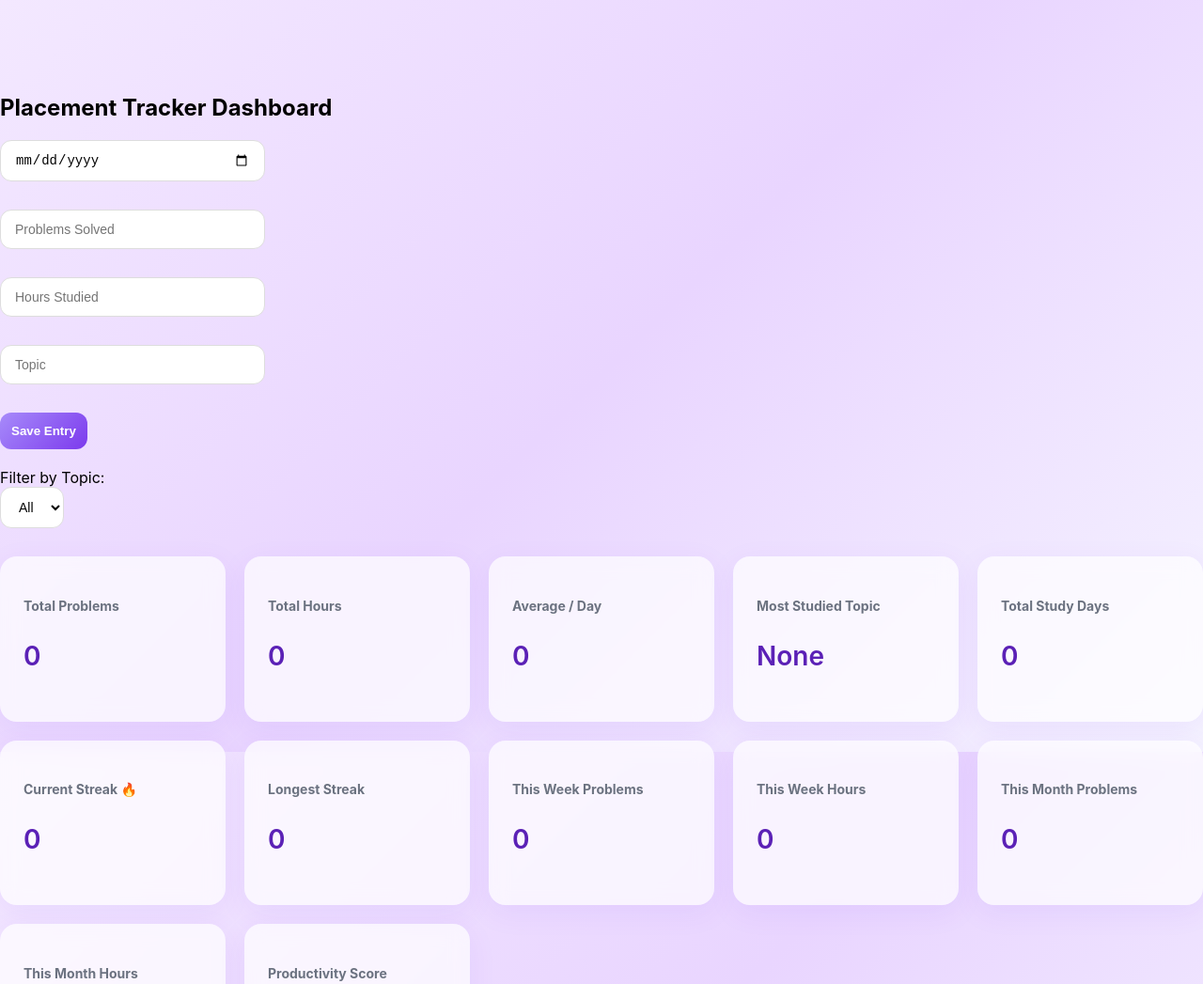
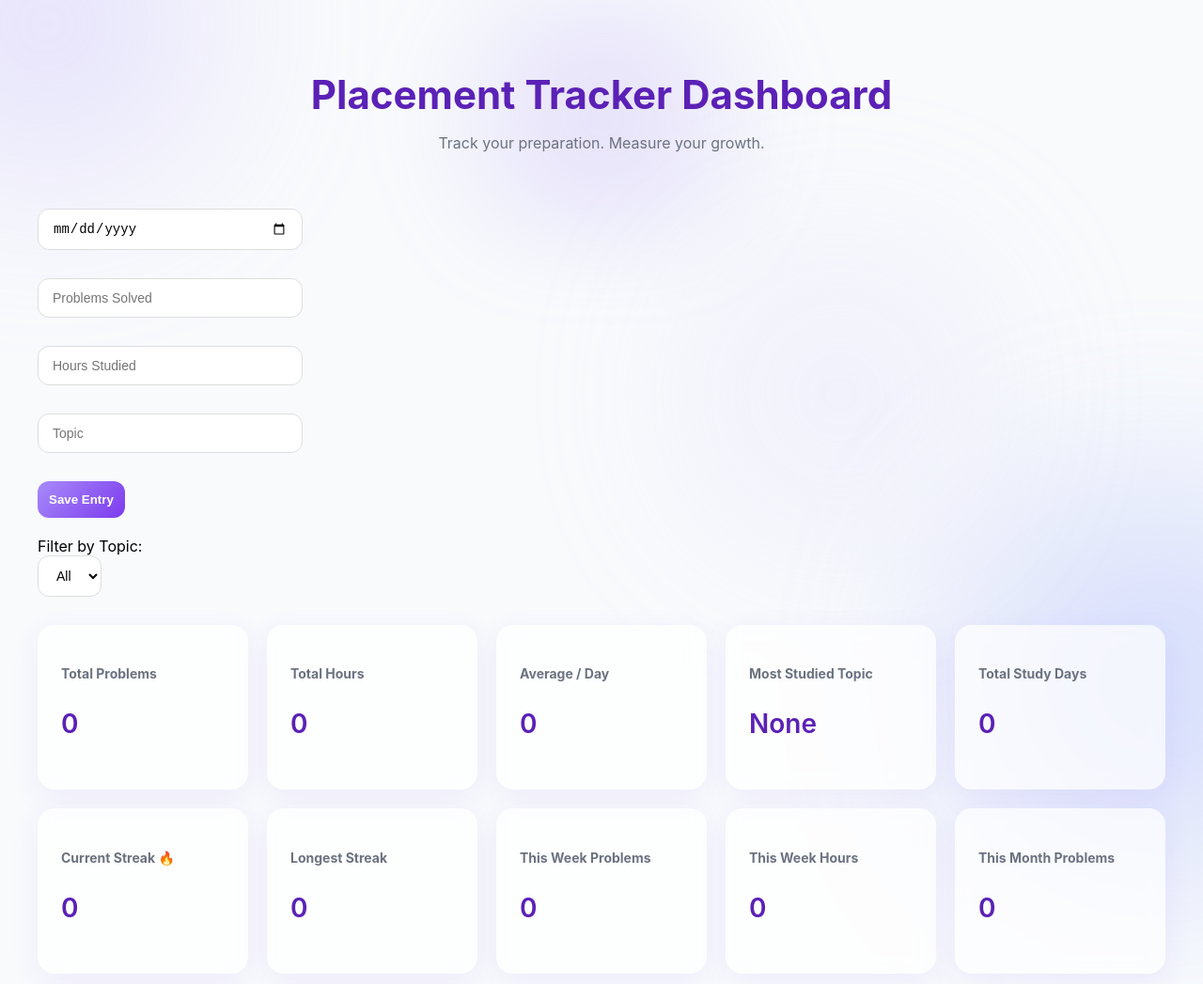
Before and after one commit to sk-725/RecruitRoute, a plain HTML site: page frontend/index.html in a window 1280 px wide. Shown: the top 1047 px of the page at 94% size. Drawn offline with nearby package versions, Linux system fonts and the light colour scheme; no server answers.

Commit message:
Upgraded UI

```diff
--- a/frontend/index.html
+++ b/frontend/index.html
@@ -6,10 +6,17 @@
   <script src="https://cdn.jsdelivr.net/npm/chart.js"></script>
 </head>
 <body>
-  <div class="page-container"></div>
-  <h2>Placement Tracker Dashboard</h2>
+  <div class="bg-blob blob1"></div>
+  <div class="bg-blob blob2"></div>
+  <div class="bg-blob blob3"></div>
 
-  <div class="form-section">
+  <div class="page-container">
+  <div class="header reveal">
+    <h2>Placement Tracker Dashboard</h2>
+    <p class="subtitle">Track your preparation. Measure your growth.</p>
+  </div>
+
+  <div class="form-section reveal">
     <input type="date" id="date"><br><br>
     <input id="problems" placeholder="Problems Solved"><br><br>
     <input id="hours" placeholder="Hours Studied"><br><br>
@@ -24,8 +31,7 @@
   </div>
 
   <!-- DASHBOARD CARDS -->
-  <div class="dashboard">
-
+  <div class="dashboard reveal">
     <div class="card">
       <h4>Total Problems</h4>
       <p id="totalProblems">0</p>
@@ -88,11 +94,17 @@
 
   </div>
 
-  <h3>Weekly Problems Chart</h3>
-  <canvas id="weeklyChart" width="600" height="250"></canvas>
+  <div class="chart-section reveal">
+    <h3>Weekly Performance</h3>
+    <div class="chart-card">
+      <canvas id="weeklyChart"></canvas>
+    </div>
+  </div>
 
-  <h3>Saved Entries</h3>
-  <ul id="entries"></ul>
+  <div class="entries-section reveal">
+    <h3>Saved Entries</h3>
+    <ul id="entries"></ul>
+  </div>
 
 <script>
 
@@ -283,8 +295,9 @@ async function loadEntries() {
     const productivityScore =
       (parseFloat(avg) * streak) + (weeklyProblems / 2);
 
-    document.getElementById("productivityScore").textContent =
-      productivityScore.toFixed(2);
+    document.getElementById("productivityScore").textContent = productivityScore.toFixed(2);
+
+    animateCounters();
 
     // ----- WEEKLY CHART -----
     const weekData = [0, 0, 0, 0, 0, 0, 0];
@@ -332,6 +345,44 @@ async function deleteEntry(id) {
   }
 }
 
+// -------- Scroll Reveal --------
+const reveals = document.querySelectorAll(".reveal");
+
+window.addEventListener("scroll", () => {
+  reveals.forEach(el => {
+    const windowHeight = window.innerHeight;
+    const elementTop = el.getBoundingClientRect().top;
+
+    if (elementTop < windowHeight - 100) {
+      el.classList.add("active");
+    }
+  });
+});
+
+// -------- Counter Animation --------
+function animateCounters() {
+  const counters = document.querySelectorAll(".card p");
+
+  counters.forEach(counter => {
+    const target = +counter.textContent;
+    let count = 0;
+
+    const increment = target / 50;
+
+    const updateCount = () => {
+      count += increment;
+      if (count < target) {
+        counter.textContent = count.toFixed(1);
+        requestAnimationFrame(updateCount);
+      } else {
+        counter.textContent = target;
+      }
+    };
+
+    updateCount();
+  });
+}
+
 loadEntries();
 
 </script>
--- a/frontend/styles.css
+++ b/frontend/styles.css
@@ -1,9 +1,10 @@
 body {
   margin: 0;
   font-family: 'Inter', sans-serif;
-  background: linear-gradient(135deg, #f3e8ff, #e9d5ff, #f5f3ff);
-  background-attachment: fixed;
+  background: #f8fafc;
   min-height: 100vh;
+  position: relative;
+  overflow-x: hidden;
 }
 
 h2 {
@@ -71,8 +72,22 @@ button:hover {
 
 /* ---------------- HEADER ---------------- */
 .header {
+  position: relative;
   text-align: center;
-  margin-bottom: 50px;
+  margin-bottom: 60px;
+}
+
+.header::before {
+  content: "";
+  position: absolute;
+  width: 500px;
+  height: 300px;
+  background: radial-gradient(circle, rgba(167,139,250,0.25), transparent 70%);
+  top: -100px;
+  left: 50%;
+  transform: translateX(-50%);
+  z-index: -1;
+  filter: blur(40px);
 }
 
 .header h2 {
@@ -192,3 +207,55 @@ button:hover {
   margin: 0 auto;
   padding: 40px 20px;
 }
+
+/* -------- Floating Blobs -------- */
+
+.bg-blob {
+  position: fixed;
+  border-radius: 50%;
+  filter: blur(100px);
+  z-index: -1;
+  opacity: 0.4;
+  animation: floatBlob 20s infinite alternate ease-in-out;
+}
+
+.blob1 {
+  width: 300px;
+  height: 300px;
+  background: #c4b5fd;
+  top: -100px;
+  left: -100px;
+}
+
+.blob2 {
+  width: 400px;
+  height: 400px;
+  background: #a5b4fc;
+  bottom: -150px;
+  right: -150px;
+}
+
+.blob3 {
+  width: 250px;
+  height: 250px;
+  background: #ddd6fe;
+  top: 40%;
+  left: 60%;
+}
+
+@keyframes floatBlob {
+  0% { transform: translateY(0px) scale(1); }
+  50% { transform: translateY(-40px) scale(1.05); }
+  100% { transform: translateY(20px) scale(0.95); }
+}
+
+.reveal {
+  opacity: 0;
+  transform: translateY(40px);
+  transition: all 0.8s ease;
+}
+
+.reveal.active {
+  opacity: 1;
+  transform: translateY(0);
+}
```
